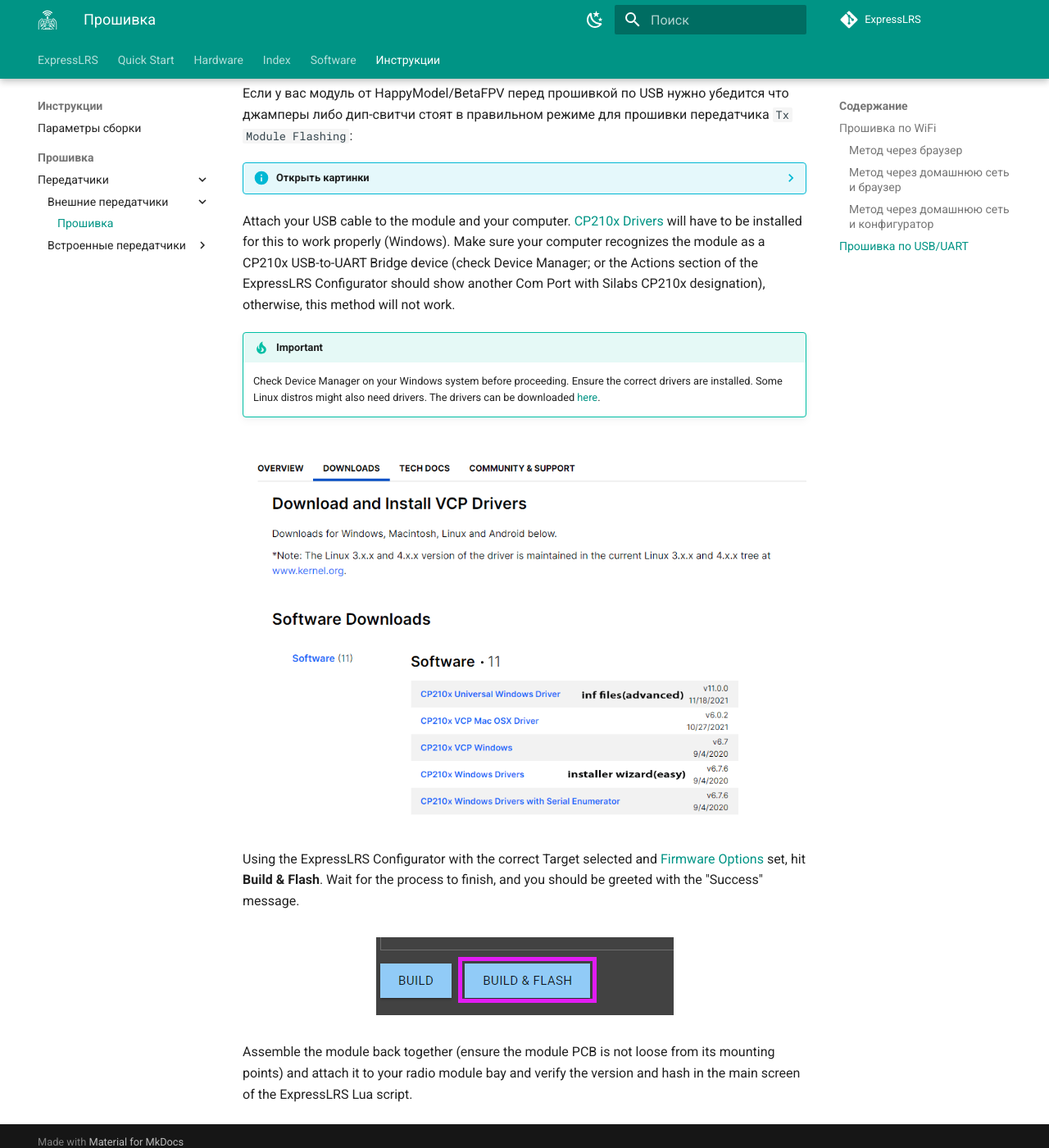
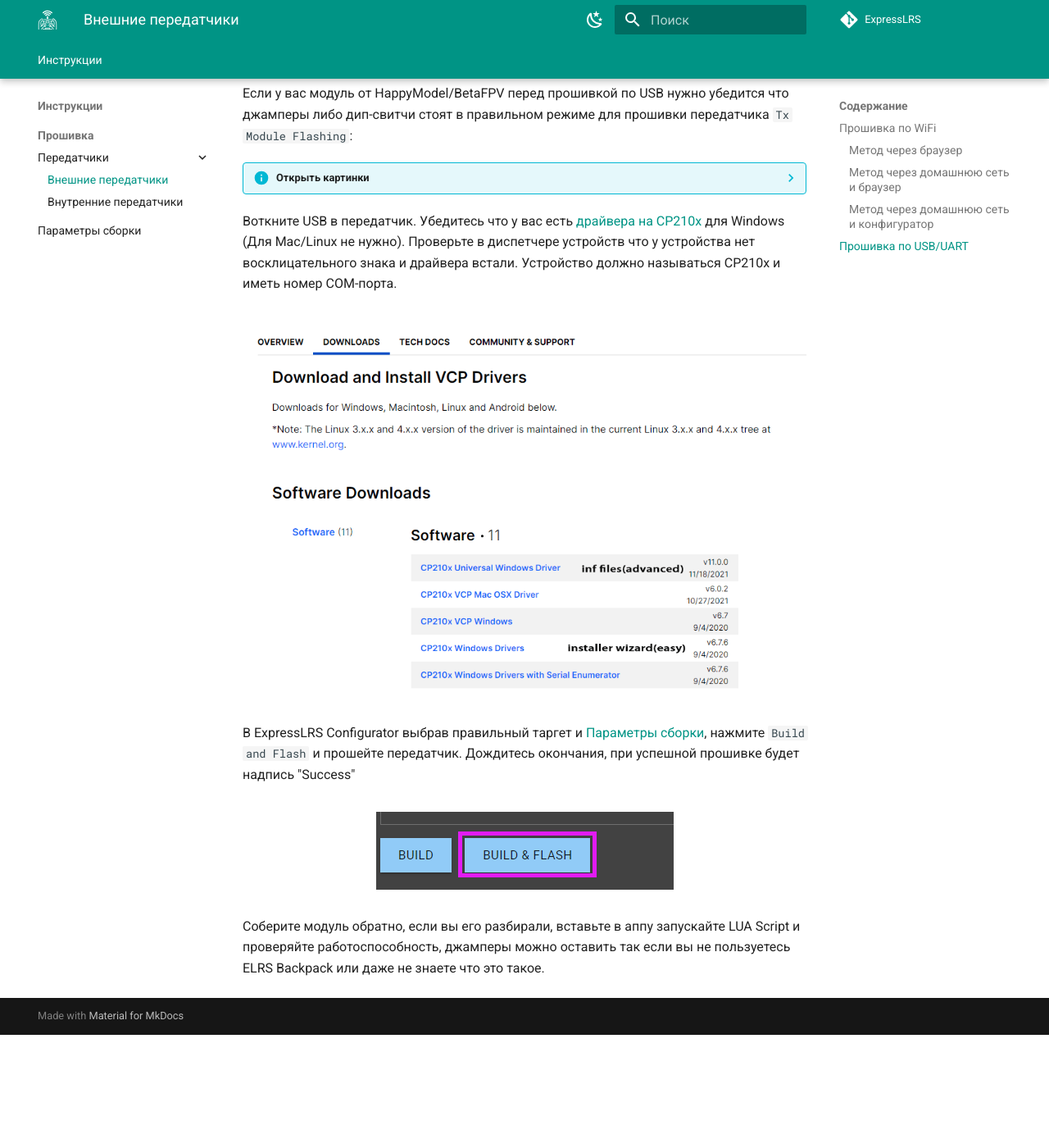
Before and after one commit to expresslrs-ru/expresslrs.ru, an MkDocs documentation site: the page built from docs/Manuals/Firmware/Transmitters/ExternalTX/Flashing-external-tx.md, in a window 1280 px wide and 1400 px high, scrolled down 7111 px. Shown: the whole window at 82% size. Built offline with MkDocs 1.6.1 and Material for MkDocs 9.7.7, drawn with Linux system fonts in a browser that asks for light colours; comment, search, counter and statistics services are not loaded; after the commit the page ends 8373 px from its top, so only the background shows below that.

Commit message:
Tx Module 1.0

```diff
--- a/docs/Инструкции/Прошивка/Передатчики/Внешние передатчики/Прошивка.md
+++ b/docs/Manuals/Firmware/Transmitters/ExternalTX/Flashing-external-tx.md
@@ -28,7 +28,7 @@
 
 ### Метод через браузер
 
-Выбрав правильный таргет и [Параметры сборки](/Quick Start/Параметры сборки), cоберите кнопкой `Build` вашу прошивку через ExpressLRS Configurator.
+Выбрав правильный таргет и [Параметры сборки](../../../../Manuals/FlashingOptions.md), cоберите кнопкой `Build` вашу прошивку через ExpressLRS Configurator.
 
 <figure markdown>
 ![Build]
@@ -69,7 +69,7 @@
 
 ### Метод через домашнюю сеть и браузер
 
-Выбрав правильный таргет и [Параметры сборки](/Quick Start/Параметры сборки), cоберите кнопкой `Build` вашу прошивку через ExpressLRS Configurator.
+Выбрав правильный таргет и [Параметры сборки](../../../../Manuals/FlashingOptions.md), cоберите кнопкой `Build` вашу прошивку через ExpressLRS Configurator.
 
 <figure markdown>
 ![Build]
@@ -110,7 +110,7 @@
 !!! note "Примечание"
     Иногда роутеры не присваивают устройствам dns имя (http://elrs_tx.local), если этот сайт не доступен вам придется сходить в амдинку вашего роутера и посмотреть какой ip получило устройство ExpressLRS, и вбить его вместо порта внизу ExpressLRS Configurator.
 
-В ExpressLRS Configurator выбрав правильный таргет и [Параметры сборки](/Quick Start/Параметры сборки), нажмите `Build and Flash` и прошейте передатчик. При успешной прошивке вы увидите результат как на картинке ниже:
+В ExpressLRS Configurator выбрав правильный таргет и [Параметры сборки](../../../../Manuals/FlashingOptions.md), нажмите `Build and Flash` и прошейте передатчик. При успешной прошивке вы увидите результат как на картинке ниже:
 
 <figure markdown>
 ![Build & Flash]
@@ -163,22 +163,27 @@
     <figcaption>ES24TX Pro 1W</figcaption>
     </figure>
 
-Attach your USB cable to the module and your computer. [CP210x Drivers](https://www.silabs.com/developers/usb-to-uart-bridge-vcp-drivers) will have to be installed for this to work properly (Windows). Make sure your computer recognizes the module as a CP210x USB-to-UART Bridge device (check Device Manager; or the Actions section of the ExpressLRS Configurator should show another Com Port with Silabs CP210x designation), otherwise, this method will not work.
+     <figure markdown>
+    <img class="center-img" src="https://user-images.githubusercontent.com/1081265/208266962-2e00a222-d44f-48b8-8ea0-e4a9a8433e64.png">
+    <figcaption>BetaFpv</figcaption>
+    </figure>
 
-!!! tip "Important"
-    Check Device Manager on your Windows system before proceeding. Ensure the correct drivers are installed. Some Linux distros might also need drivers. The drivers can be downloaded [here](https://www.silabs.com/developers/usb-to-uart-bridge-vcp-drivers).
+
+Воткните USB в передатчик. Убедитесь что у вас есть [драйвера на CP210x](https://www.silabs.com/developers/usb-to-uart-bridge-vcp-drivers) для Windows (Для Mac/Linux не нужно). Проверьте в диспетчере устройств что у устройства нет восклицательного знака и драйвера встали. Устройство должно называться CP210x и иметь номер COM-порта.
+
 
 <figure markdown>
 ![CP210x Drivers](/assets/images/CP210xDriverDownload.png)
 </figure>
 
-Using the ExpressLRS Configurator with the correct Target selected and [Firmware Options] set, hit **Build & Flash**. Wait for the process to finish, and you should be greeted with the "Success" message.
+В ExpressLRS Configurator выбрав правильный таргет и [Параметры сборки](../../../../Manuals/FlashingOptions.md), нажмите `Build and Flash` и прошейте передатчик. Дождитесь окончания, при успешной прошивке будет надпись "Success"
+
 
 <figure markdown>
 ![Build & Flash]
 </figure>
 
-Assemble the module back together (ensure the module PCB is not loose from its mounting points) and attach it to your radio module bay and verify the version and hash in the main screen of the ExpressLRS Lua script.
+Соберите модуль обратно, если вы его разбирали, вставьте в аппу запускайте LUA Script и проверяйте работоспособность, джамперы можно оставить так если вы не пользуетесь ELRS Backpack или даже не знаете что это такое.
 
 [ExpressLRS Lua script]: https://github.com/ExpressLRS/ExpressLRS/blob/3.x.x-maintenance/src/lua/elrsV3.lua?raw=true
 [Build]: /assets/images/Build.png
--- a/mkdocs.yml
+++ b/mkdocs.yml
@@ -42,3 +42,12 @@
   - admonition
   - attr_list
   - md_in_html
+
+#Добавлять новые пункты через тут, названия заданные тут видны на сайте, названия файлов - структура ссылки#
+nav:
+ - Инструкции:
+    - Прошивка:
+      - Передатчики:
+        - Внешние передатчики: Manuals/Firmware/Transmitters/ExternalTX/Flashing-external-tx.md
+        - Внутренние передатчики: Manuals/Firmware/Transmitters/InternalTX/index.md
+    - Параметры сборки: Manuals/FlashingOptions.md
```
Also changed, not shown: docs/Manuals/Firmware/Transmitters/InternalTX/index.md (added), docs/Manuals/FlashingOptions.md (renamed from docs/Инструкции/Параметры сборки.md).
